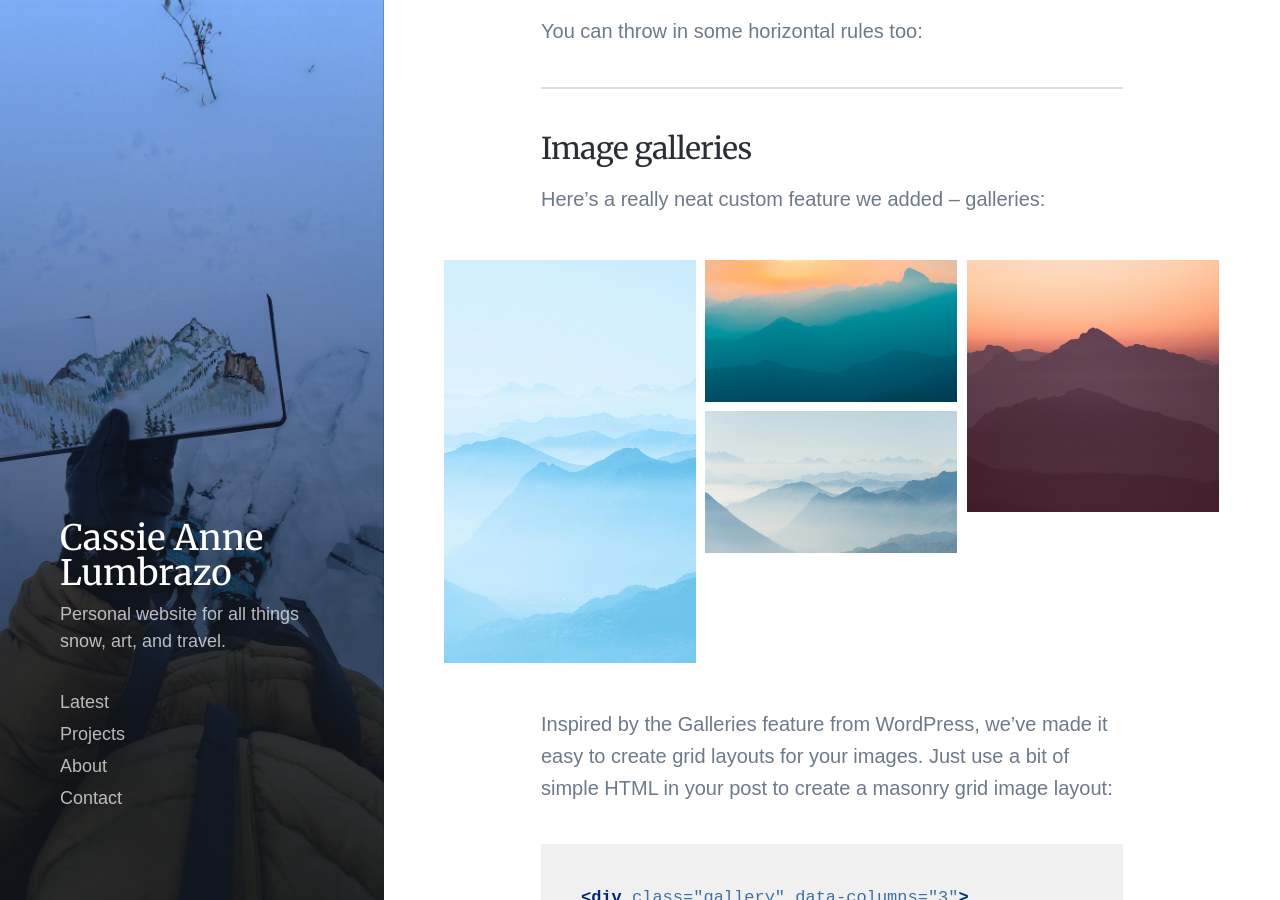
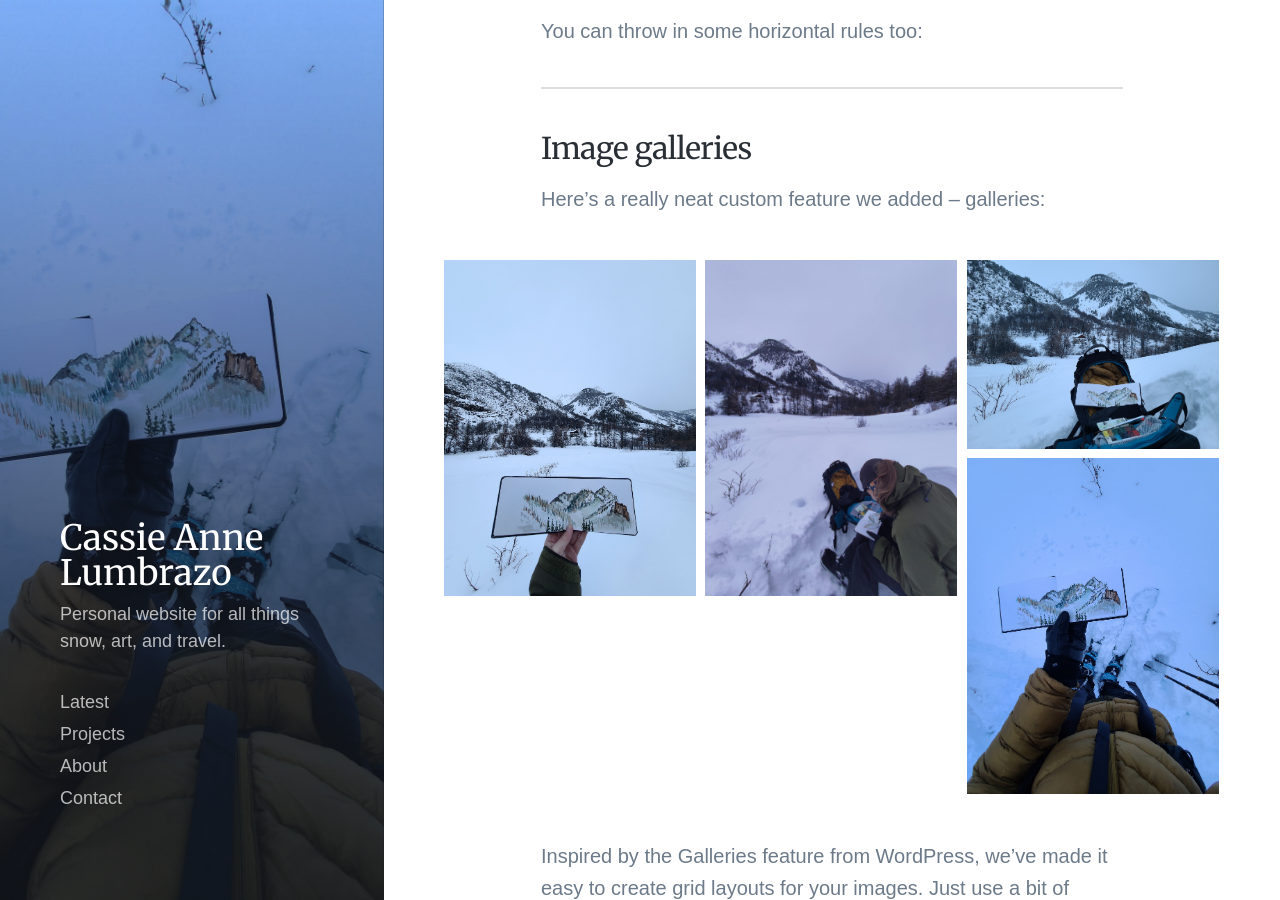
Before and after one commit to cassielumbrazo/cassielumbrazo.github.io, a Jekyll site: the page built from _projects/2018-06-30-demo-project.md, in a window 1280 px wide and 900 px high, scrolled down 2546 px. Built offline with Jekyll 4.4.1, drawn with Linux system fonts in a browser that asks for light colours; nearby versions of some CDN libraries; some web fonts are replaced.

Commit message:
update gallery images 1

```diff
--- a/_projects/2018-06-30-demo-project.md
+++ b/_projects/2018-06-30-demo-project.md
@@ -54,10 +54,10 @@ You can throw in some horizontal rules too:
 Here's a really neat custom feature we added – galleries:
 
 <div class="gallery" data-columns="3">
-	<img src="/images/demo/demo-portrait.jpg">
-	<img src="/images/demo/demo-landscape.jpg">
-	<img src="/images/demo/demo-square.jpg">
-	<img src="/images/demo/demo-landscape-2.jpg">
+	<img src="/images/art/nevache/holding_painting.jpg">
+	<img src="/images/art/nevache/me_painting.jpeg">
+	<img src="/images/art/nevache/backpack_painting.jpg">
+	<img src="/images/art/nevache/touring_painting.jpg">
 </div>
 
 Inspired by the Galleries feature from WordPress, we've made it easy to create grid layouts for your images. Just use a bit of simple HTML in your post to create a masonry grid image layout:
```
